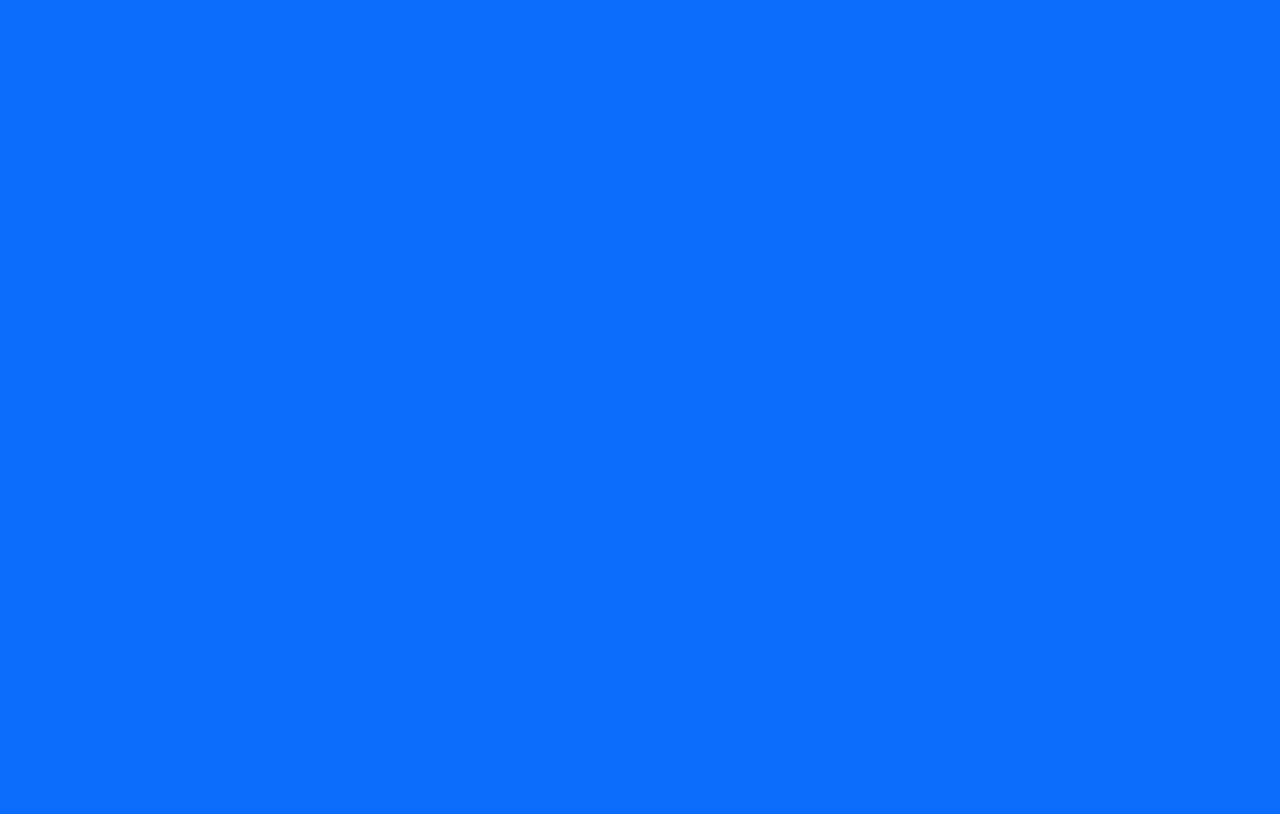
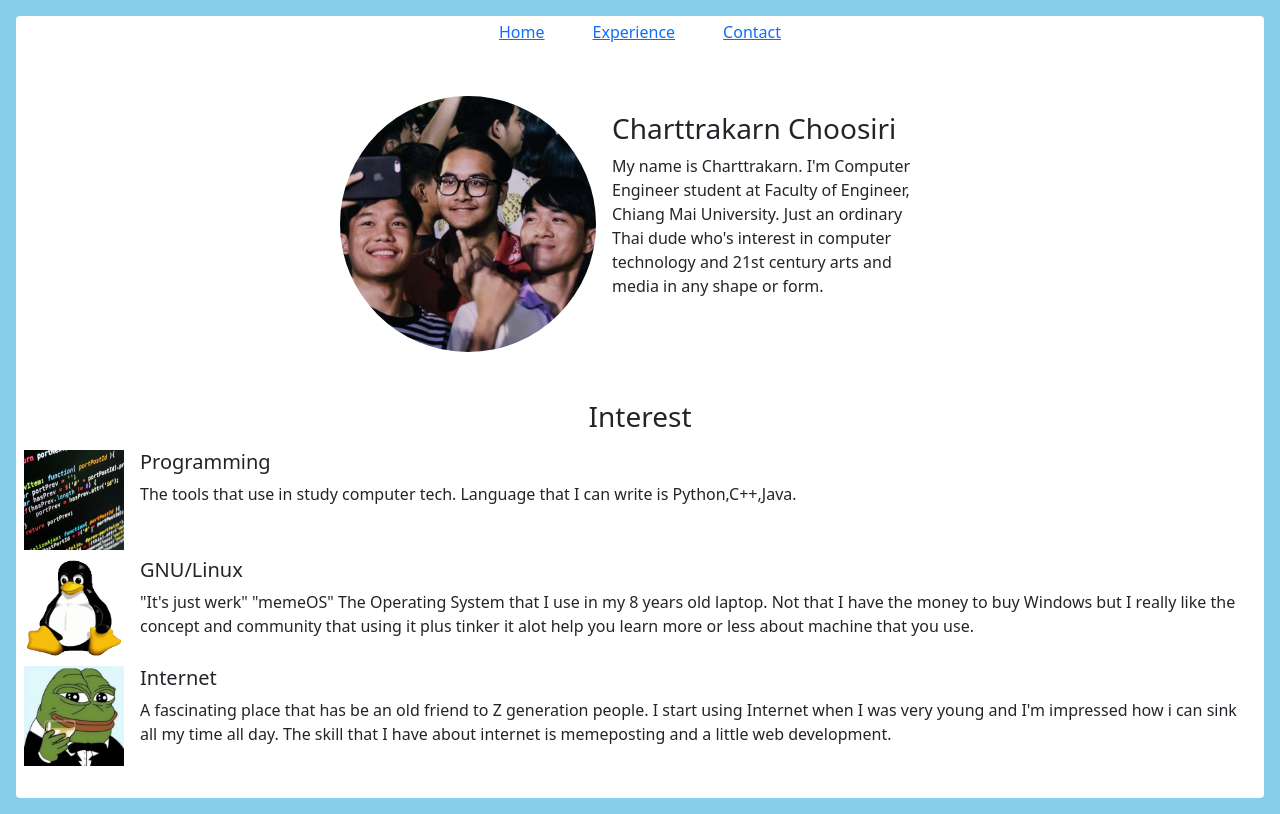
Before and after one commit to cpe-cmu-261207/lab-01-charttrakarn0784-1, a plain HTML site: page index.html in a window 1280 px wide. Drawn offline with nearby package versions, Linux system fonts and the light colour scheme.

Commit message:
finished web

```diff
--- a/index.html
+++ b/index.html
@@ -16,7 +16,92 @@
       integrity="sha384-pprn3073KE6tl6bjs2QrFaJGz5/SUsLqktiwsUTF55Jfv3qYSDhgCecCxMW52nD2"
       crossorigin="anonymous"
     ></script>
+    <link rel="stylesheet" href="styles.css" />
   </head>
 
-  <body class="bg-primary"></body>
+  <body>
+    <div class="h-flex m-3 bg-white rounded-1">
+      <!-- Navbar -->
+      <div class="d-inline-flex w-100 justify-content-center mx-auto gap-5 m-1">
+        <span><a href="index.html">Home</a></span>
+        <span><a href="exp.html">Experience</a></span>
+        <span><a href="contact.html">Contact</a></span>
+      </div>
+
+      <!-- Intro -->
+      <div class="d-flex mx-auto m-5" style="max-width: 600px">
+        <div>
+          <img
+            src="images/gupone.png"
+            alt=""
+            width="256px"
+            height="256px"
+            style="object-fit: cover"
+            class="rounded-circle"
+          />
+        </div>
+        <div class="m-3">
+          <h3>Charttrakarn Choosiri</h3>
+          <p>
+            My name is Charttrakarn. I'm Computer Engineer student at Faculty of
+            Engineer, Chiang Mai University. Just an ordinary Thai dude who's
+            interest in computer technology and 21st century arts and media in
+            any shape or form.
+          </p>
+        </div>
+      </div>
+
+      <!-- Content -->
+      <div class="h-flex">
+        <span class="d-flex w-100 justify-content-center">
+          <h3>Interest</h3>
+        </span>
+        <!-- Container -->
+        <div class="d-flex m-2">
+          <div class="flex-shrink-0">
+            <img src="images/coding.webp" width="100px" height="100px" />
+          </div>
+          <div class="flex-grow-1 ms-3">
+            <h5>Programming</h5>
+            <p>
+              The tools that use in study computer tech. Language that I can
+              write is Python,C++,Java.
+            </p>
+          </div>
+        </div>
+        <!-- Container -->
+        <div class="d-flex m-2">
+          <div class="flex-shrink-0">
+            <img src="images/tux.png" width="100px" height="100px" />
+          </div>
+          <div class="flex-grow-1 ms-3">
+            <h5>GNU/Linux</h5>
+            <p>
+              "It's just werk" "memeOS" The Operating System that I use in my 8
+              years old laptop. Not that I have the money to buy Windows but I
+              really like the concept and community that using it plus tinker it
+              alot help you learn more or less about machine that you use.
+            </p>
+          </div>
+        </div>
+        <!-- Container -->
+        <div class="d-flex m-2">
+          <div class="flex-shrink-0">
+            <img src="images/pepe2.webp" width="100px" height="100px" />
+          </div>
+          <div class="flex-grow-1 ms-3">
+            <h5>Internet</h5>
+            <p>
+              A fascinating place that has be an old friend to Z generation
+              people. I start using Internet when I was very young and I'm
+              impressed how i can sink all my time all day. The skill that I
+              have about internet is memeposting and a little web development.
+            </p>
+          </div>
+        </div>
+      </div>
+
+      <br />
+    </div>
+  </body>
 </html>
--- /dev/null
+++ b/styles.css
@@ -0,0 +1,3 @@
+body {
+  background-color: skyblue;
+}
```
Also changed, not shown: contact.html (added, +81 -0 lines), exp.html (added, +86 -0 lines), images/coding.webp (added), images/finder.png (added), images/gupone.png (added), images/pepe2.webp (added), images/portrait.jpg (added), images/rpg.webp (added), images/thai-chess.webp (added), images/tux.png (added).
